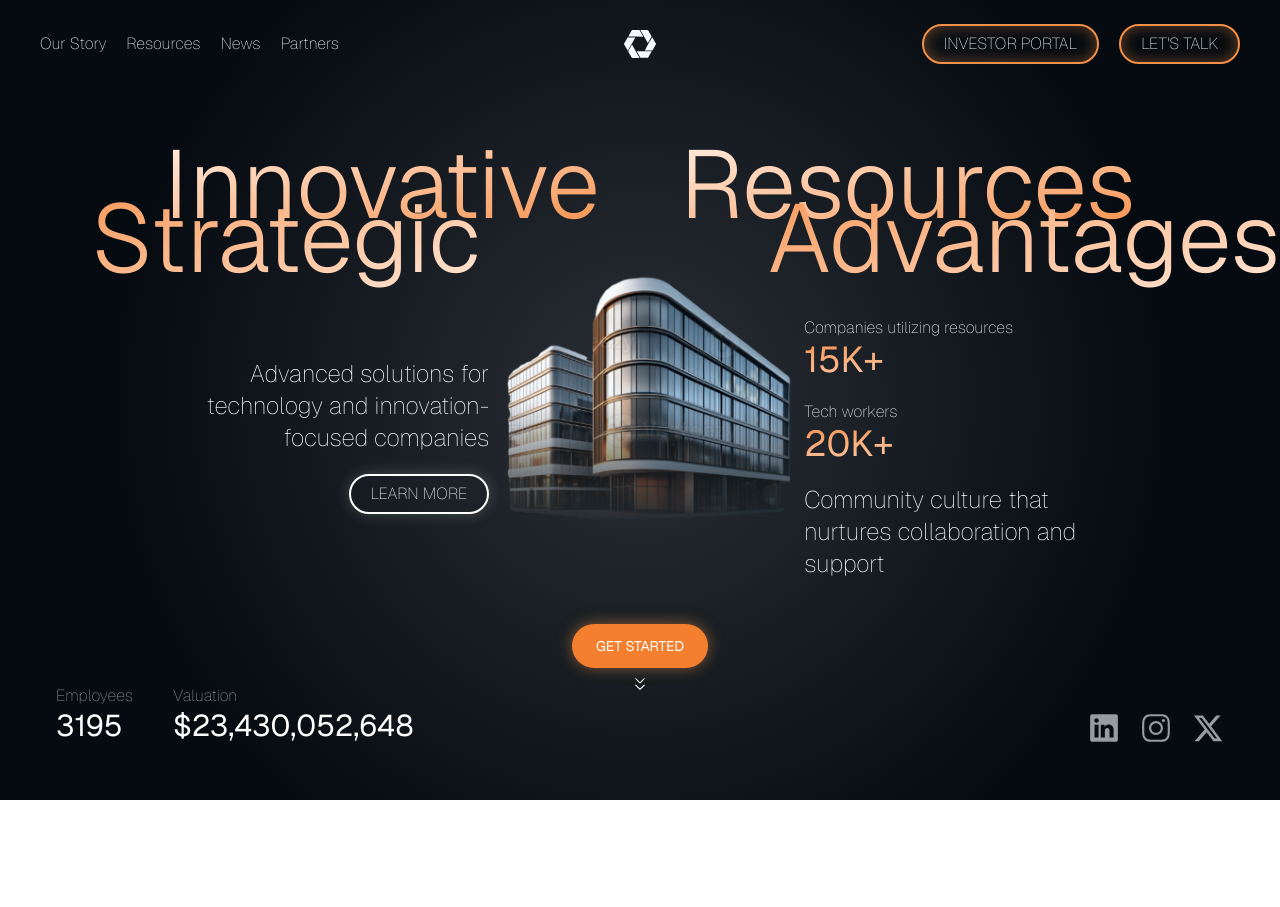
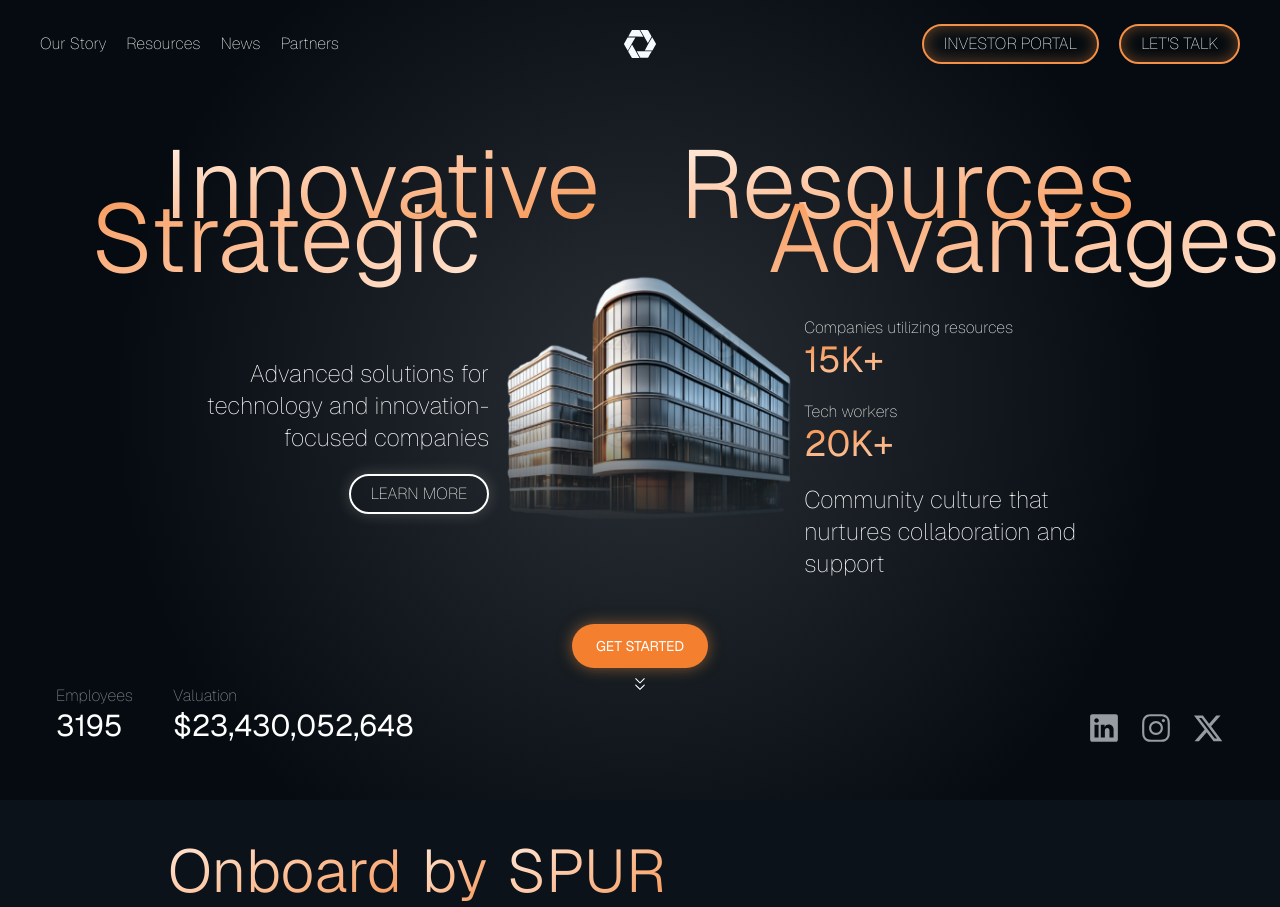
Before and after one commit to KonferCA/SPUR-Landing, a React (Vite) app: page / in a window 1280 px wide. Shown: the top 907 px of the page. Before the commit the page ends 800 px from the top, so only its background shows below. Built offline with nearby package versions, Linux system fonts and the light colour scheme.

Commit message:
[add] market place section to landing

```diff
--- a/src/pages/Landing.tsx
+++ b/src/pages/Landing.tsx
@@ -1,4 +1,4 @@
-import { Navbar, HeroSection } from "@components";
+import { Navbar, HeroSection, MarketplaceSection } from "@components";
 
 const Landing: React.FC = () => {
   return (
@@ -6,6 +6,7 @@ const Landing: React.FC = () => {
       <Navbar />
       <main>
         <HeroSection />
+        <MarketplaceSection />
       </main>
     </div>
   );
```
Also changed, not shown: src/components/index.ts (+13 -0 lines).
